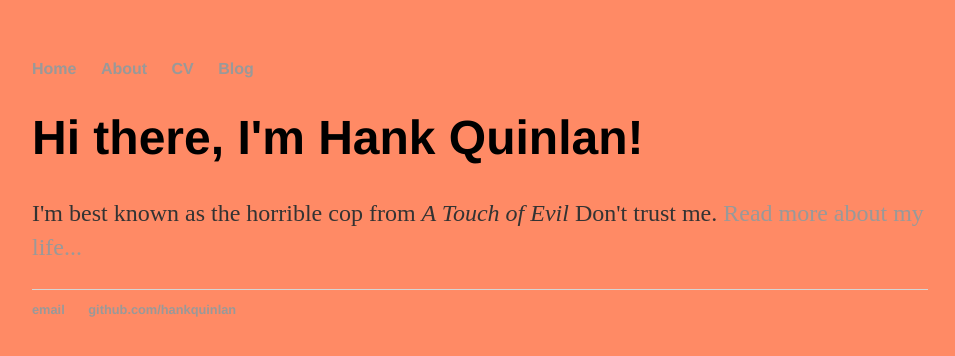
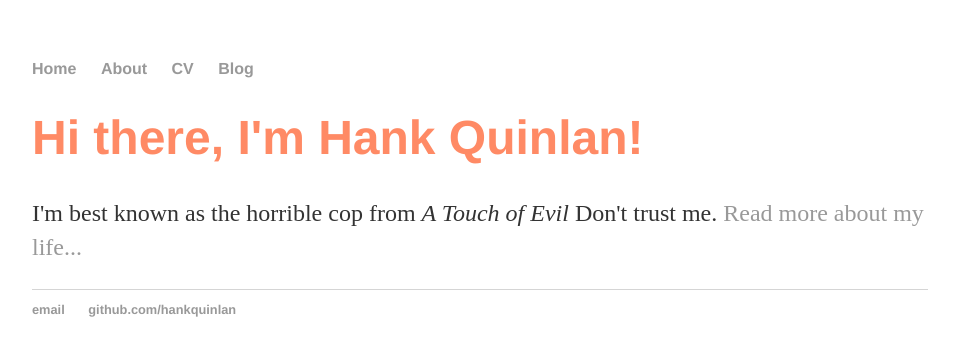
Before and after one commit to tindrew/my_blog, a Jekyll site: the page built from index.html, in a window 1280 px wide. Shown: the top 356 px of the page, without its empty margins (160-1115 px from the left). Built offline with Jekyll 4.4.1, drawn with Linux system fonts in a browser that asks for light colours.

Commit message:
Update main.css

```diff
--- a/css/main.css
+++ b/css/main.css
@@ -1,7 +1,7 @@
 body {
     margin: 60px auto;
     width: 70%;
-    background-color: #FF8A65;
+    color: #FF8A65;
 }
 nav ul, footer ul {
     font-family:'Helvetica', 'Arial', 'Sans-Serif';
```
